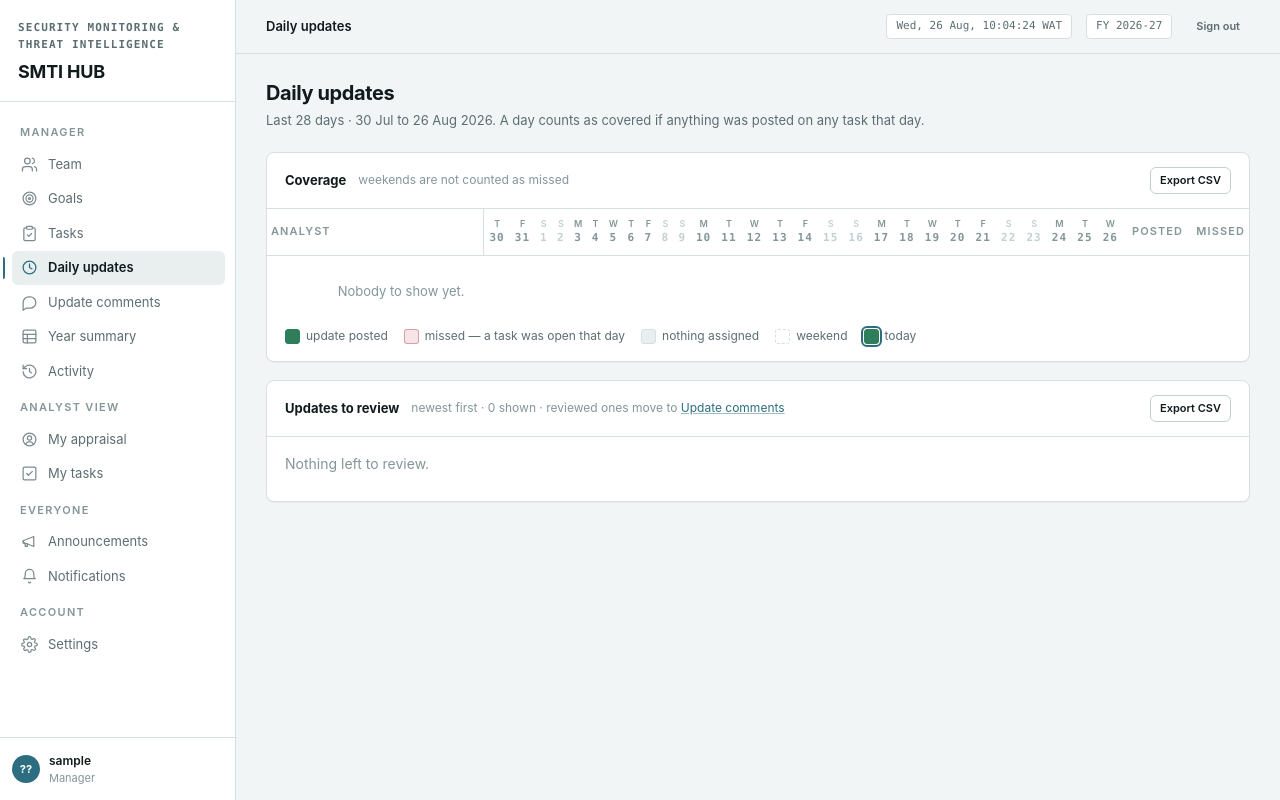
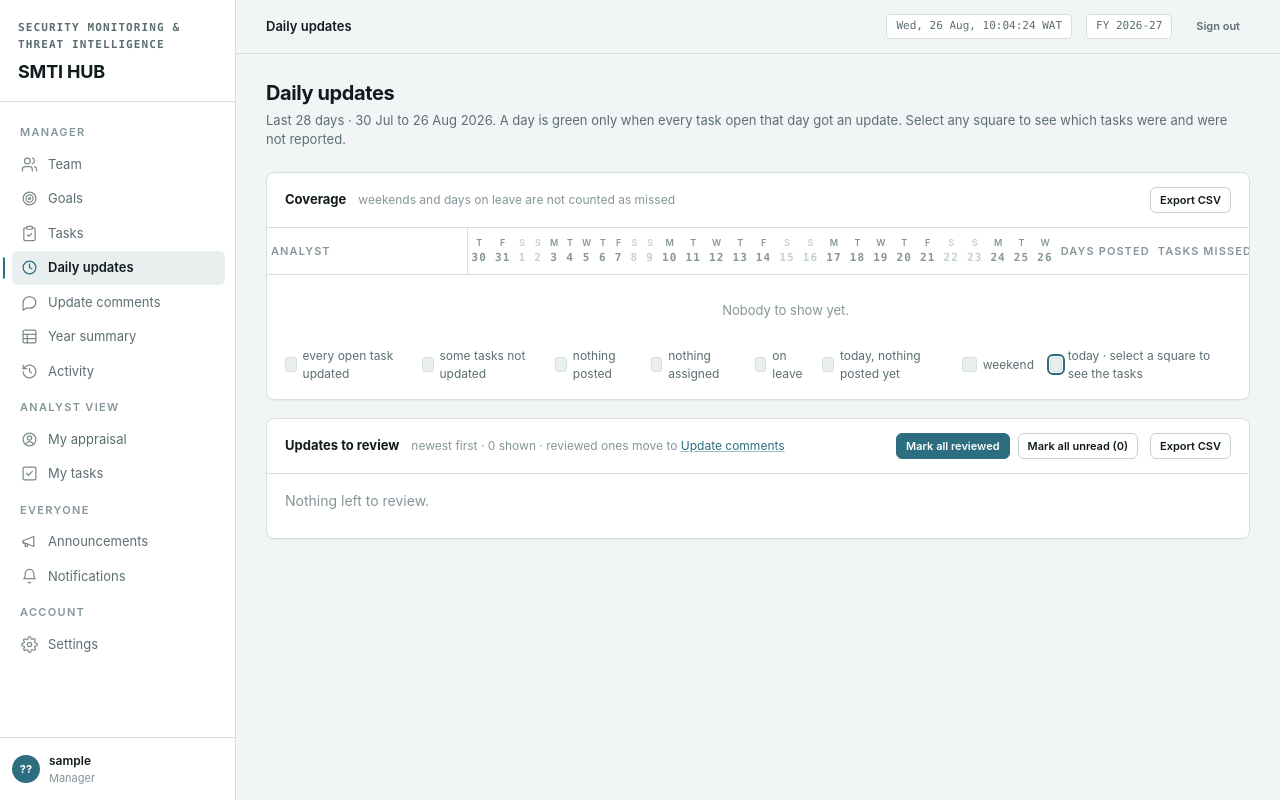
Before and after one commit to Only1Queen/smtihub, a Django app: page /updates/ in a window 1280 px wide. Run offline with Django 5.2, Linux system fonts and the light colour scheme; the visitor is signed in with stand-in values (Sample User, id 1); data comes from the database, SQL or seed files in the repository; data that the repository does not hold is empty; parts of the project's set-up code (start-up, migrations or seed data) failed here and were passed over.

Commit message:
Track leave, and drill into a day's updates
Leave is its own model, so a day somebody was away stops counting as a
missed update instead of being explained away in the coverage note. Each
square in the coverage grid now opens the day: which tasks were reported
and which were not.

```diff
--- a/hub/templates/hub/team.html
+++ b/hub/templates/hub/team.html
@@ -35,7 +35,8 @@
         <td><a href="{% url 'score_year' row.employee.pk %}" style="text-decoration:none;color:inherit">
           <div class="who-cell"><div class="avatar">{{ row.employee.initials }}</div>
           <div><div style="font-weight:600">{{ row.employee.name }}
-            {% if not row.employee.active %}<span class="tag" style="margin-left:6px">inactive</span>{% endif %}</div>
+            {% if not row.employee.active %}<span class="tag" style="margin-left:6px">inactive</span>{% endif %}
+            {% if row.employee.on_leave %}<span class="tag" style="margin-left:6px">on leave</span>{% endif %}</div>
           <div style="font-size:11.5px;color:var(--faint)">{{ row.employee.job_title }}</div></div></div></a></td>
         <td class="num"><span class="score {{ row.annual|band_class }}">
           {% if row.annual %}{{ row.annual|floatformat:0 }}%{% else %}—{% endif %}</span></td>
@@ -49,6 +50,9 @@
           <a href="{% url 'employee_appraisal' row.employee.pk %}"><button class="btn sm">Their view</button></a>
           <a href="{% url 'employee_edit' row.employee.pk %}"><button class="btn sm">Edit</button></a>
           <a href="{% url 'employee_password' row.employee.pk %}"><button class="btn sm">Password</button></a>
+          <form method="post" action="{% url 'employee_leave' row.employee.pk %}" style="margin:0">{% csrf_token %}
+            <button class="btn sm {% if row.employee.on_leave %}primary{% endif %}" type="submit">
+              {% if row.employee.on_leave %}Back from leave{% else %}On leave{% endif %}</button></form>
           <form method="post" action="{% url 'employee_toggle' row.employee.pk %}" style="margin:0">{% csrf_token %}
             <button class="btn sm {% if row.employee.active %}danger{% endif %}" type="submit">
               {% if row.employee.active %}Deactivate{% else %}Reactivate{% endif %}</button></form>
--- a/hub/templates/hub/updates_dashboard.html
+++ b/hub/templates/hub/updates_dashboard.html
@@ -4,7 +4,8 @@
 {% block content %}
 <h1>Daily updates</h1>
 <p class="sub">Last {{ day_count }} days · {{ start|date:"j M" }} to {{ today|date:"j M Y" }}.
-  A day counts as covered if anything was posted on any task that day.</p>
+  A day is green only when every task open that day got an update. Select any square
+  to see which tasks were and were not reported.</p>
 
 {% if my_open %}
 <div class="card">
@@ -25,7 +26,7 @@
 
 <div class="card">
   <div class="card-head"><span class="card-title">Coverage</span>
-    <span class="card-note">weekends are not counted as missed</span>
+    <span class="card-note">weekends and days on leave are not counted as missed</span>
     <div class="spacer" style="flex:1"></div>
     <a href="?export=csv"><button class="btn sm">Export CSV</button></a></div>
   <div class="tw">
@@ -37,37 +38,50 @@
             <span class="dow">{{ day|date:"D"|slice:":1" }}</span>
             <span class="dom">{{ day|date:"j" }}</span></th>
         {% endfor %}
-        <th style="text-align:right">Posted</th>
-        <th style="text-align:right">Missed</th>
+        <th style="text-align:right">Days posted</th>
+        <th style="text-align:right">Tasks missed</th>
+        {% if can_review %}<th style="text-align:right">Leave</th>{% endif %}
       </tr></thead>
       <tbody>
       {% for row in rows %}
         <tr>
           <td class="stick"><div class="who-cell"><div class="avatar">{{ row.employee.initials }}</div>
-            <div><div style="font-weight:600">{{ row.employee.name }}</div>
+            <div><div style="font-weight:600">{{ row.employee.name }}
+              {% if row.on_leave %}<span class="tag">on leave</span>{% endif %}</div>
               <div style="font-size:11.5px;color:var(--faint)">{{ row.employee.job_title }}</div></div></div></td>
           {% for cell in row.cells %}
             <td class="day-cell">
-              <span class="day {% if cell.weekend %}wknd{% elif cell.posted %}yes{% elif cell.idle %}idle{% else %}no{% endif %}{% if cell.today %} now{% endif %}" title="{{ cell.date|date:'l j M' }} — {% if cell.weekend %}weekend{% elif cell.posted %}update posted{% elif cell.idle %}no open task{% else %}no update{% endif %}"></span>
+              <a href="{% url 'updates_day' row.employee.pk cell.date|date:'Y-m-d' %}"
+                 title="{{ cell.date|date:'l j M' }} — {% if cell.state == 'weekend' %}weekend{% elif cell.state == 'leave' %}on leave{% elif cell.state == 'idle' %}no open task{% elif cell.state == 'pending' %}{{ cell.open }} task{{ cell.open|pluralize }} open, nothing posted yet{% elif cell.state == 'posted' %}all {{ cell.open }} task{{ cell.open|pluralize }} updated{% elif cell.state == 'part' %}{{ cell.covered }} of {{ cell.open }} tasks updated{% else %}no update on {{ cell.open }} open task{{ cell.open|pluralize }}{% endif %}">
+                <span class="day {{ cell.state }}{% if cell.today %} now{% endif %}"></span></a>
             </td>
           {% endfor %}
           <td class="num"><span class="score s-good">{{ row.posted }}</span>
             <span style="color:var(--faint)">/{{ row.expected }}</span></td>
           <td class="num"><span class="score {% if row.missed %}s-bad{% else %}s-none{% endif %}">{{ row.missed }}</span></td>
+          {% if can_review %}
+            <td class="num"><form method="post" action="{% url 'employee_leave' row.employee.pk %}" style="margin:0">
+              {% csrf_token %}<input type="hidden" name="next" value="updates">
+              <button class="btn sm {% if row.on_leave %}primary{% endif %}" type="submit">
+                {% if row.on_leave %}Back from leave{% else %}On leave{% endif %}</button></form></td>
+          {% endif %}
         </tr>
       {% empty %}
-        <tr><td colspan="3" style="text-align:center;color:var(--faint);padding:26px">
+        <tr><td colspan="99" style="text-align:center;color:var(--faint);padding:26px">
           Nobody to show yet.</td></tr>
       {% endfor %}
       </tbody>
     </table>
   </div>
   <div class="legend">
-    <span><span class="day yes"></span> update posted</span>
-    <span><span class="day no"></span> missed — a task was open that day</span>
+    <span><span class="day posted"></span> every open task updated</span>
+    <span><span class="day part"></span> some tasks not updated</span>
+    <span><span class="day missed"></span> nothing posted</span>
     <span><span class="day idle"></span> nothing assigned</span>
-    <span><span class="day wknd"></span> weekend</span>
-    <span><span class="day yes now"></span> today</span>
+    <span><span class="day leave"></span> on leave</span>
+    <span><span class="day pending"></span> today, nothing posted yet</span>
+    <span><span class="day weekend"></span> weekend</span>
+    <span><span class="day posted now"></span> today · select a square to see the tasks</span>
   </div>
 </div>
 
@@ -75,6 +89,15 @@
   <div class="card-head"><span class="card-title">{% if can_review %}Updates to review{% else %}Updates posted{% endif %}</span>
     <span class="card-note">newest first · {{ feed|length }} shown{% if can_review %} · reviewed ones move to <a href="{% url 'update_comments' %}">Update comments</a>{% endif %}</span>
     <div class="spacer" style="flex:1"></div>
+    {% if can_review %}
+      <form method="post" style="margin:0;display:flex;gap:8px">{% csrf_token %}
+        <input type="hidden" name="who" value="{{ who|default:'' }}">
+        <button class="btn sm primary" type="submit" name="read_all" value="read"
+                {% if not feed %}disabled{% endif %}>Mark all reviewed</button>
+        <button class="btn sm" type="submit" name="read_all" value="unread"
+                {% if not reviewed_count %}disabled{% endif %}>Mark all unread ({{ reviewed_count }})</button>
+      </form>
+    {% endif %}
     <a href="?export=notes{% if who %}&amp;who={{ who }}{% endif %}"><button class="btn sm">Export CSV</button></a></div>
   {% if people|length > 1 %}
     <div class="detail-body" style="padding-bottom:0">
--- a/hub/urls.py
+++ b/hub/urls.py
@@ -13,6 +13,7 @@ urlpatterns = [
     path("tasks/<int:pk>/decide/", views.task_decide, name="task_decide"),
     path("updates/", views.updates_dashboard, name="updates_dashboard"),
     path("updates/comments/", views.update_comments, name="update_comments"),
+    path("updates/day/<int:employee_id>/<str:day>/", views.updates_day, name="updates_day"),
     path("announcements/", views.announcements, name="announcements"),
     path("notifications/", views.notifications, name="notifications"),
     path("tasks/<int:pk>/submit/", views.task_submit, name="task_submit"),
@@ -31,6 +32,7 @@ urlpatterns = [
     path("people/new/", views.employee_new, name="employee_new"),
     path("people/<int:pk>/edit/", views.employee_edit, name="employee_edit"),
     path("people/<int:pk>/toggle/", views.employee_toggle, name="employee_toggle"),
+    path("people/<int:pk>/leave/", views.employee_leave, name="employee_leave"),
     path("people/<int:pk>/password/", views.employee_password, name="employee_password"),
     path("years/<int:pk>/close/", views.year_close, name="year_close"),
     path("years/<int:pk>/reopen/", views.year_reopen, name="year_reopen"),
--- a/hub/views.py
+++ b/hub/views.py
@@ -1,6 +1,6 @@
 import csv
 import json
-from datetime import timedelta
+from datetime import date, timedelta
 
 from django.contrib import messages
 from django.contrib.auth.decorators import login_required
@@ -453,6 +453,17 @@ def updates_dashboard(request):
         return redirect("update_comments" if request.POST.get("from") == "comments"
                         else "updates_dashboard")
 
+    if request.method == "POST" and request.POST.get("read_all"):
+        require(permissions.is_manager(request.user), "Only a manager reviews updates.")
+        wanted = request.POST["read_all"] == "read"
+        batch = [u for u in _daily_feed(people, me, reviewed=not wanted,
+                                        who=request.POST.get("who"))
+                 if permissions.can_review_update(request.user, u)]
+        count = services.set_reviewed(batch, request.user, wanted)
+        messages.success(request, f"{count} update{'' if count == 1 else 's'} marked "
+                                  f"{'reviewed' if wanted else 'unread'}.")
+        return redirect("updates_dashboard")
+
     if request.method == "POST":
         task = get_object_or_404(Task, pk=request.POST.get("task"))
         require(permissions.can_submit_update(request.user, task),
@@ -469,38 +480,14 @@ def updates_dashboard(request):
     start = today - timedelta(days=DASHBOARD_DAYS - 1)
     days = [start + timedelta(days=i) for i in range(DASHBOARD_DAYS)]
 
-    rows = []
-    for person in people:
-        posted = services.update_days(person, start, today)
-        owed = services.expected_days(person, days)
-        cells = []
-        for d in days:
-            weekend = d.weekday() >= 5
-            expected = d in owed and not weekend
-            cells.append({
-                "date": d, "posted": d in posted, "weekend": weekend,
-                "today": d == today, "expected": expected,
-                "missed": expected and d not in posted,
-                "idle": not weekend and d not in owed,
-            })
-        rows.append({
-            "employee": person, "cells": cells,
-            "posted": len([c for c in cells if c["posted"]]),
-            "missed": len([c for c in cells if c["missed"]]),
-            "expected": len([c for c in cells if c["expected"]]),
-        })
+    rows = [_coverage_row(person, days, today) for person in people]
 
     # A manager's feed is a queue: reviewed updates leave it, so what is left is
     # what still wants reading. Their own posts are not theirs to review, so they
     # would never leave — an analyst's own feed keeps everything.
-    feed = (TaskUpdate.objects.filter(author__in=people, decision=TaskUpdate.NOT_NEEDED)
-            .select_related("task", "author__user", "decided_by"))
     manager = permissions.is_manager(request.user)
-    if manager:
-        feed = feed.filter(reviewed_at__isnull=True).exclude(author=me)
     who = request.GET.get("who")
-    if who:
-        feed = feed.filter(author_id=who)
+    feed = _daily_feed(people, me, reviewed=False if manager else None, who=who)
 
     export = request.GET.get("export")
     if export == "csv":
@@ -508,8 +495,7 @@ def updates_dashboard(request):
             "smti-update-coverage",
             ["Analyst", "Date", "Weekday", "State"],
             ([r["employee"].name, c["date"], c["date"].strftime("%A"),
-              "weekend" if c["weekend"] else "posted" if c["posted"]
-              else "no open task" if c["idle"] else "missed"]
+              c["state"]]
              for r in rows for c in r["cells"]))
     if export == "notes":
         return csv_response(
@@ -526,10 +512,109 @@ def updates_dashboard(request):
     feed = list(feed[:80])
     return render(request, "hub/updates_dashboard.html", {
         "screen": "updates", "rows": rows, "days": days, "feed": feed, "who": who,
-        "can_review": manager,
+        "can_review": manager, "reviewed_count": _daily_feed(people, me, reviewed=True).count(),
         "people": people, "my_open": my_open, "me": me,
         "start": start, "today": today, "day_count": DASHBOARD_DAYS,
     })
+
+
+def _daily_feed(people, me, reviewed=None, who=None):
+    """The daily-update queue. `reviewed` None means both; a manager never sees
+    their own, since they cannot review it and it would never leave."""
+    feed = (TaskUpdate.objects.filter(author__in=people, decision=TaskUpdate.NOT_NEEDED)
+            .select_related("task", "author__user", "decided_by"))
+    if reviewed is not None:
+        feed = feed.filter(reviewed_at__isnull=not reviewed).exclude(author=me)
+    if who:
+        feed = feed.filter(author_id=who)
+    return feed
+
+
+def _cell_state(covered, missed, owed):
+    """One square on the coverage grid.
+
+    "part" is the state the grid used to lie about: some of the day's open
+    tasks reported, not all of them. "pending" is today with time left on it —
+    an empty square this afternoon is not yet a missed day.
+    """
+    if not covered and not missed:
+        return "idle"
+    if not missed:
+        return "posted"
+    if not owed:
+        return "part" if covered else "pending"
+    return "part" if covered else "missed"
+
+
+def _coverage_row(person, days, today):
+    coverage = services.day_coverage(person, days)
+    away = services.leave_days(person, days)
+    cells = []
+    for d in days:
+        covered, missed = coverage.get(d, ([], []))
+        weekend = d.weekday() >= 5
+        # Weekends and leave are owed nothing, and today is not over yet.
+        owed = not weekend and d not in away and d < today
+        if weekend:
+            state = "weekend"
+        elif d in away:
+            state = "leave"
+        else:
+            state = _cell_state(covered, missed, owed)
+        cells.append({
+            "date": d, "state": state, "today": d == today,
+            "covered": len(covered), "missed": len(missed) if owed else 0,
+            "open": len(covered) + len(missed),
+        })
+    return {
+        "employee": person, "cells": cells, "on_leave": person.on_leave,
+        "posted": len([c for c in cells if c["covered"]]),
+        "missed": sum(c["missed"] for c in cells),
+        "expected": len([c for c in cells if c["state"] in ("posted", "part", "missed")]),
+    }
+
+
+@login_required
+def updates_day(request, employee_id, day):
+    """One analyst, one day: which open tasks got an update and which did not.
+
+    The grid says a day went wrong; this is the screen that says which task.
+    """
+    person = get_object_or_404(Employee, pk=employee_id)
+    require(permissions.can_view_employee(request.user, person),
+            "You can only open your own team's days.")
+    try:
+        the_day = date.fromisoformat(day)
+    except ValueError:
+        return HttpResponseBadRequest("Bad date.")
+    covered, missed = services.day_coverage(person, [the_day]).get(the_day, ([], []))
+    return render(request, "hub/updates_day.html", {
+        "screen": "updates", "person": person, "day": the_day,
+        "covered": covered, "missed": missed,
+        "on_leave": bool(services.leave_days(person, [the_day])),
+        "weekend": the_day.weekday() >= 5,
+        "updates": TaskUpdate.objects.filter(author=person, submitted_at__date=the_day)
+                   .select_related("task", "decided_by"),
+    })
+
+
+@login_required
+@manager_required
+def employee_leave(request, pk):
+    """On leave / back from leave. While away no daily update is expected, and
+    nobody is chased for one."""
+    emp = get_object_or_404(Employee, pk=pk)
+    require(permissions.manages(request.user, emp), "Not your report.")
+    try:
+        if emp.on_leave:
+            services.end_leave(emp, request.user)
+            messages.success(request, f"{emp.name} is back — daily updates expected again.")
+        else:
+            services.start_leave(emp, request.user, reason=request.POST.get("reason", ""))
+            messages.success(request, f"{emp.name} is on leave — no daily update required.")
+    except ValueError as exc:
+        messages.error(request, str(exc))
+    return redirect("updates_dashboard" if request.POST.get("next") == "updates" else "team")
 
 
 @login_required
```
Also changed, not shown: hub/models.py (+33 -0 lines), hub/services.py (+111 -20 lines), hub/templates/hub/updates_day.html (added, +50 -0 lines), hub/tests/test_updates_flow.py (+129 -2 lines), hub/migrations/0010_leave.py (added).
